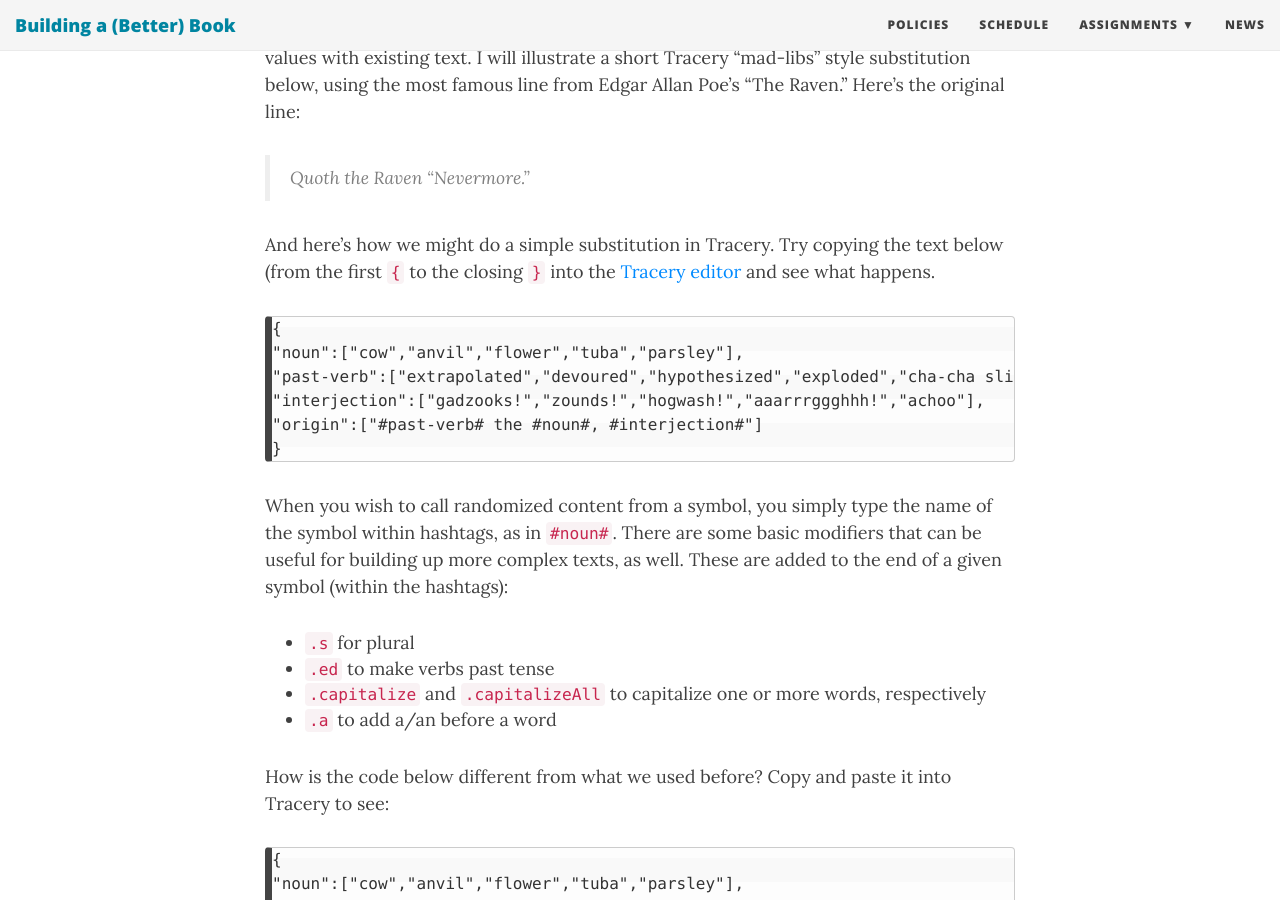
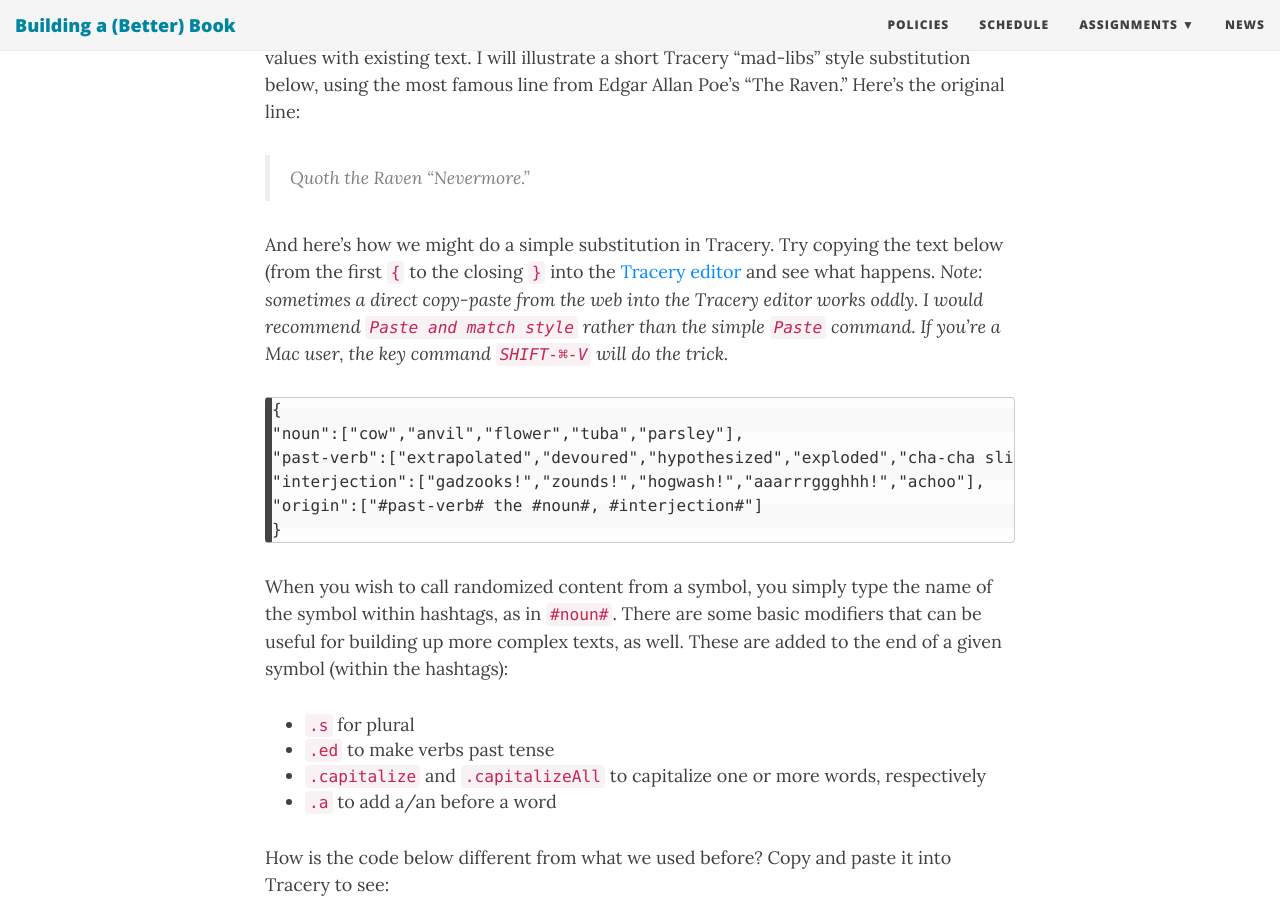
Before and after one commit to rccordell/f19bbb, a Jekyll site: the page built from _posts/2019-10-30-Twitterbots.md, in a window 1280 px wide and 900 px high, scrolled down 2626 px. Built offline with Jekyll 4.4.1, drawn with Linux system fonts in a browser that asks for light colours; nearby versions of some CDN libraries; some web fonts are replaced.

Commit message:
finalize twitterbot actvity

````diff
--- a/_posts/2019-10-30-Twitterbots.md
+++ b/_posts/2019-10-30-Twitterbots.md
@@ -62,7 +62,7 @@ In tracery, the example `name` is a `symbol`, and the list of names that follow
 
 > Quoth the Raven “Nevermore.”
 
-And here's how we might do a simple substitution in Tracery. Try copying the text below (from the first `{` to the closing `}` into the [Tracery editor](http://tracery.io/editor/) and see what happens.
+And here's how we might do a simple substitution in Tracery. Try copying the text below (from the first `{` to the closing `}` into the [Tracery editor](http://tracery.io/editor/) and see what happens. _Note: sometimes a direct copy-paste from the web into the Tracery editor works oddly. I would recommend `Paste and match style` rather than the simple `Paste` command. If you're a Mac user, the key command `SHIFT-⌘-V` will do the trick._
 
 ```
 {
````
